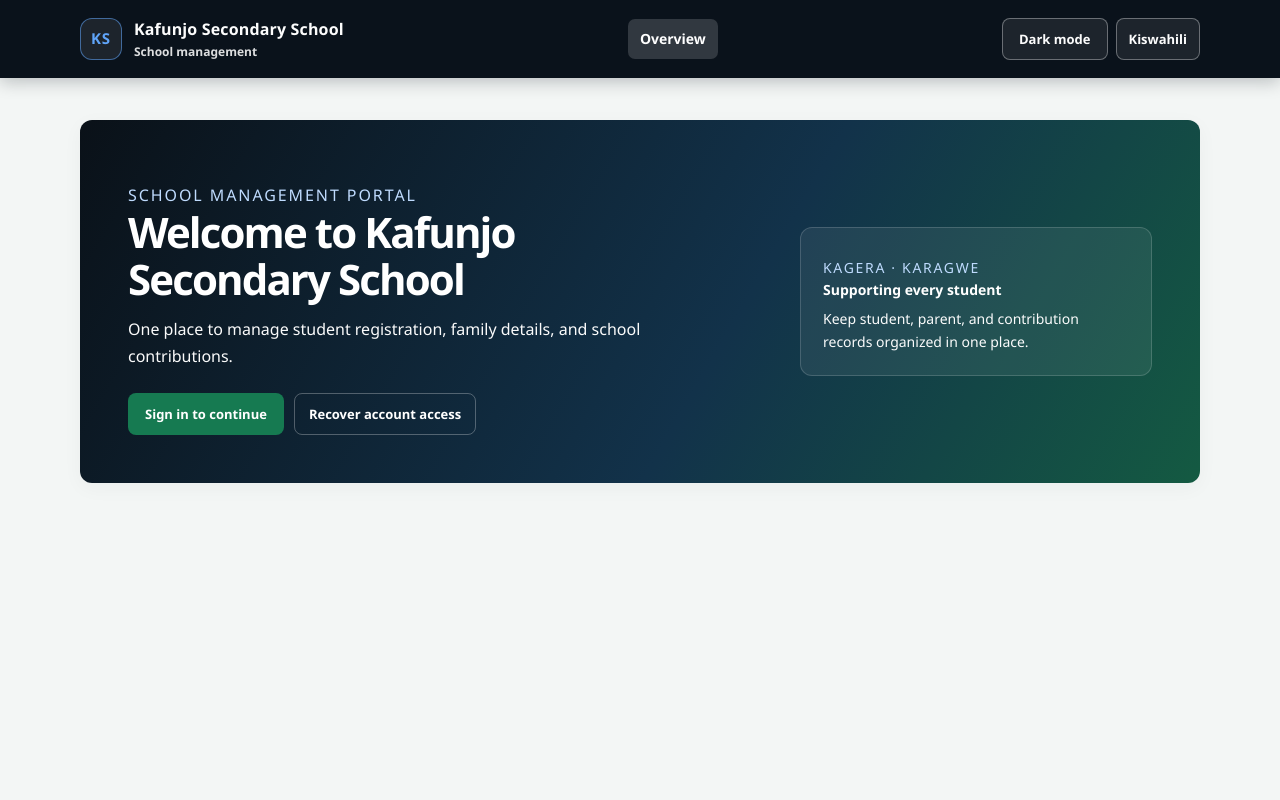
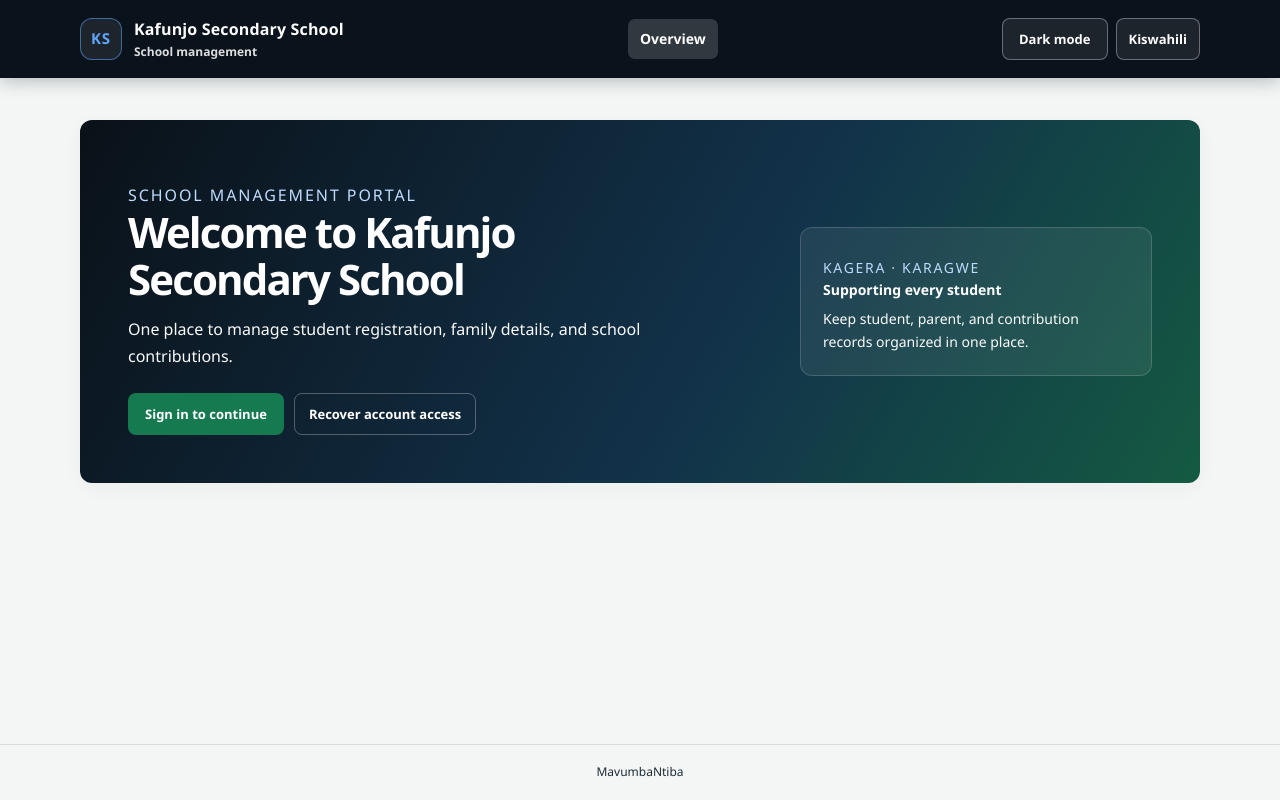
Before and after one commit to mavumbantiba/django-emails, a Django app: page / in a window 1280 px wide. Run offline with Django 5.2, Linux system fonts and the light colour scheme; parts of the project's set-up code (start-up, migrations or seed data) failed here and were passed over.

Commit message:
added footer

```diff
--- /dev/null
+++ b/static/css/site-footer.css
@@ -0,0 +1,13 @@
+.site-footer {
+    width: 100%;
+    margin-top: auto;
+    padding: 18px 20px;
+    border-top: 1px solid rgb(128 128 128 / 22%);
+    color: inherit;
+    font-size: 12px;
+    text-align: center;
+}
+
+.site-footer p {
+    margin: 0;
+}
--- a/static/librarymanagement/library.css
+++ b/static/librarymanagement/library.css
@@ -29,6 +29,8 @@
 }
 
 body {
+    display: flex;
+    flex-direction: column;
     min-width: 320px;
     min-height: 100vh;
     margin: 0;
@@ -135,6 +137,7 @@ a {
 }
 
 .library-main {
+    flex: 1 0 auto;
     width: min(1180px, calc(100% - 40px));
     margin: 0 auto;
     padding: 34px 0 60px;
--- a/templates/allauth/layouts/base.html
+++ b/templates/allauth/layouts/base.html
@@ -7,6 +7,7 @@
     <meta name="viewport" content="width=device-width, initial-scale=1">
     <meta name="robots" content="noindex, nofollow">
     <title>{% block head_title %}Kafunjo Secondary School{% endblock %}</title>
+    <link rel="stylesheet" href="{% static 'css/site-footer.css' %}">
     <link rel="stylesheet" href="{% static 'css/user-greeting.css' %}">
     <script nonce="{{ request.csp_nonce }}">
         document.documentElement.dataset.theme = localStorage.getItem("kafunjo-theme") || "light";
@@ -43,6 +44,8 @@
         }
 
         body {
+            display: flex;
+            flex-direction: column;
             min-height: 100vh;
             margin: 0;
             background: var(--page);
@@ -213,6 +216,7 @@
         }
 
         .auth-main {
+            flex: 1 0 auto;
             width: min(560px, calc(100% - 32px));
             margin: 0 auto;
             padding: 44px 0 64px;
@@ -505,6 +509,7 @@
             </section>
         {% endblock body %}
     </main>
+    {% include "partials/site_footer.html" %}
     {% block extra_body %}
     {% endblock extra_body %}
     {% if umami_script_url and umami_website_id %}
--- a/templates/contributions/base.html
+++ b/templates/contributions/base.html
@@ -9,6 +9,7 @@
     <meta name="robots" content="{% block meta_robots %}noindex, nofollow{% endblock %}">
     <title>{% block title %}Kafunjo Secondary School{% endblock %}</title>
     <link rel="canonical" href="https://{{ public_site_domain }}{% if request.resolver_match.url_name == 'home-legacy' %}{% url 'home' %}{% else %}{{ request.path }}{% endif %}">
+    <link rel="stylesheet" href="{% static 'css/site-footer.css' %}">
     <link rel="stylesheet" href="{% static 'css/user-greeting.css' %}">
     <script nonce="{{ request.csp_nonce }}">
         document.documentElement.dataset.theme = localStorage.getItem("kafunjo-theme") || "light";
@@ -60,6 +61,8 @@
         }
 
         body {
+            display: flex;
+            flex-direction: column;
             min-height: 100vh;
             margin: 0;
             background: var(--paper);
@@ -349,6 +352,7 @@
         }
 
         .page-container {
+            flex: 1 0 auto;
             width: min(1120px, calc(100% - 40px));
             margin: 0 auto;
             padding: 42px 0 64px;
@@ -1138,6 +1142,7 @@
         {% endif %}
         {% block content %}{% endblock %}
     </main>
+    {% include "partials/site_footer.html" %}
     <script src="{% static 'vendor/htmx.min.js' %}" nonce="{{ request.csp_nonce }}"></script>
     <script nonce="{{ request.csp_nonce }}">
         htmx.config.inlineStyleNonce = "{{ request.csp_nonce|escapejs }}";
--- a/templates/librarymanagement/base.html
+++ b/templates/librarymanagement/base.html
@@ -6,6 +6,7 @@
     <meta name="viewport" content="width=device-width, initial-scale=1">
     <meta name="robots" content="noindex, nofollow">
     <title>{% block title %}{% trans "Library" %}{% endblock %} | Kafunjo Secondary School</title>
+    <link rel="stylesheet" href="{% static 'css/site-footer.css' %}">
     <script nonce="{{ request.csp_nonce }}">
         document.documentElement.dataset.theme = localStorage.getItem("kafunjo-theme") || "light";
     </script>
@@ -41,6 +42,7 @@
         {% endif %}
         {% block content %}{% endblock %}
     </main>
+    {% include "partials/site_footer.html" %}
     <script src="{% static 'js/ui-feedback.js' %}" nonce="{{ request.csp_nonce }}" defer></script>
 </body>
 </html>
--- /dev/null
+++ b/templates/partials/site_footer.html
@@ -0,0 +1,3 @@
+<footer class="site-footer">
+    <p>MavumbaNtiba</p>
+</footer>
```
Also changed, not shown: templates/admin/base_site.html (+9 -0 lines).
